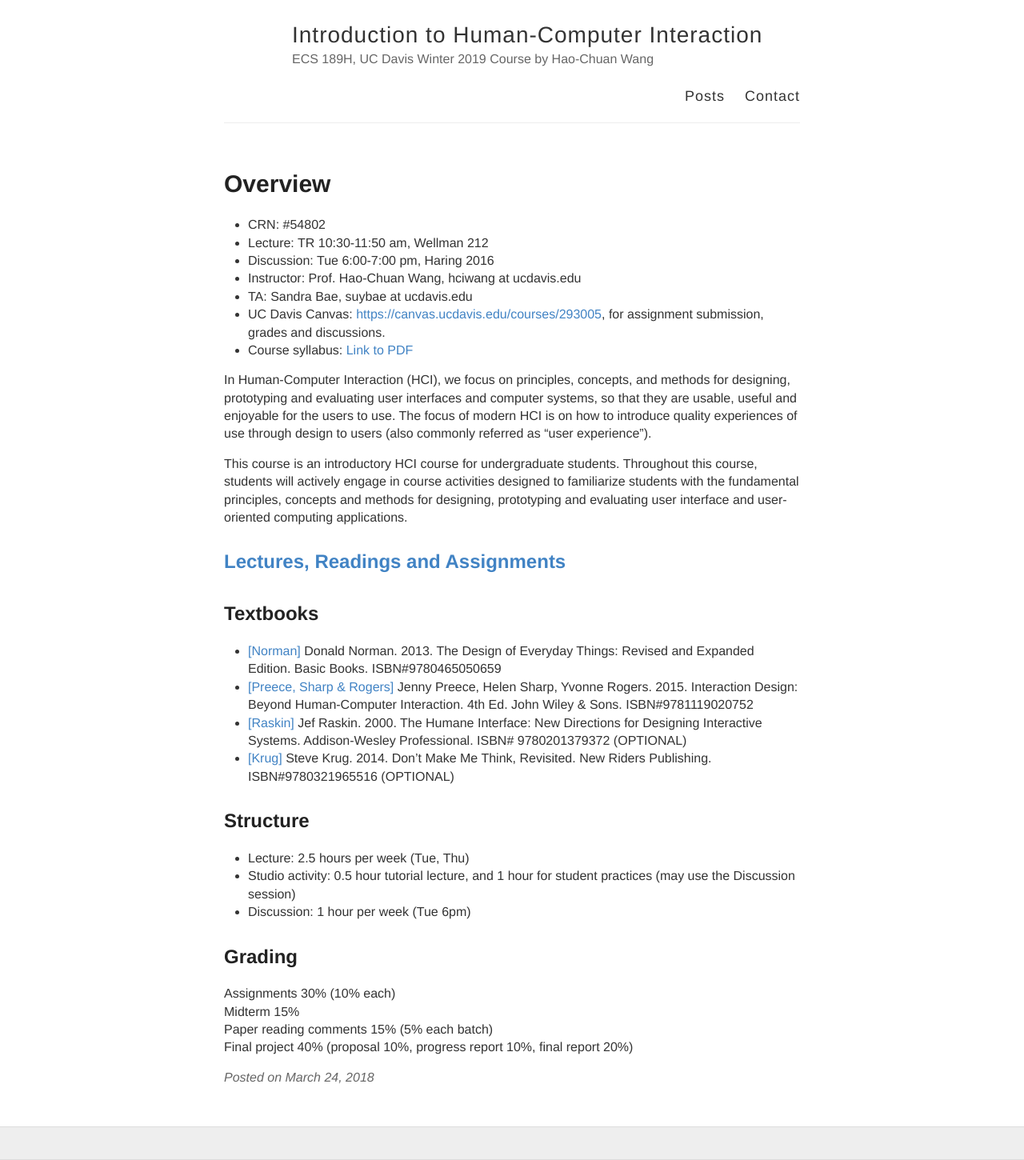
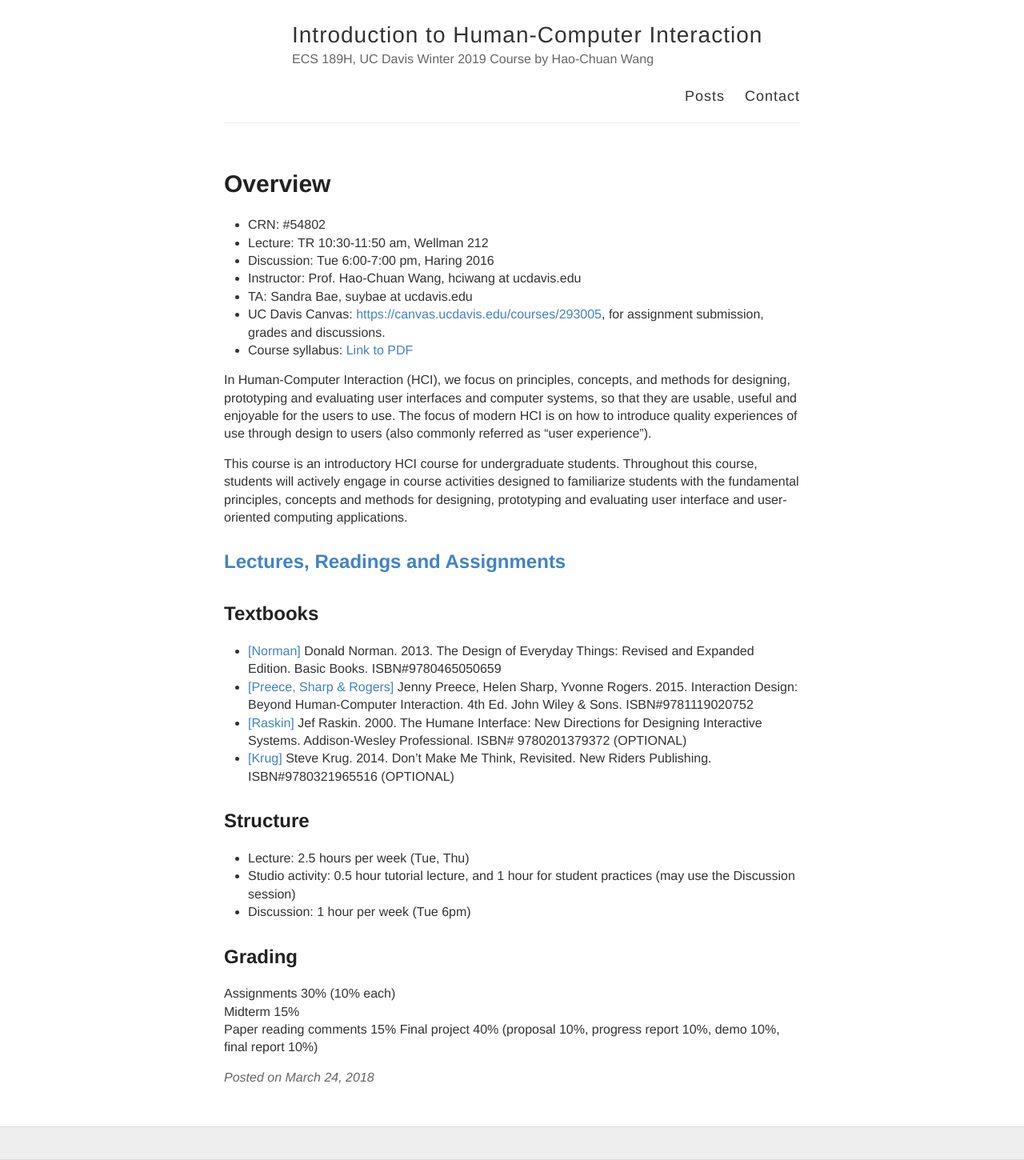
Before and after one commit to hciwang/hciwang.github.io, a Jekyll site: the page built from _posts/2018-3-24-About.md, in a window 1280 px wide. Shown: the whole page at 80% size. Built offline with Jekyll 4.4.1, drawn with Linux system fonts in a browser that asks for light colours.

Commit message:
Update 2018-3-24-About.md

```diff
--- a/_posts/2018-3-24-About.md
+++ b/_posts/2018-3-24-About.md
@@ -31,5 +31,5 @@
 ## Grading
 Assignments 30% (10% each)
 Midterm 15%
-Paper reading comments 15% (5% each batch)
-Final project 40% (proposal 10%, progress report 10%, final report 20%)
+Paper reading comments 15%
+Final project 40% (proposal 10%, progress report 10%, demo 10%, final report 10%)
```
